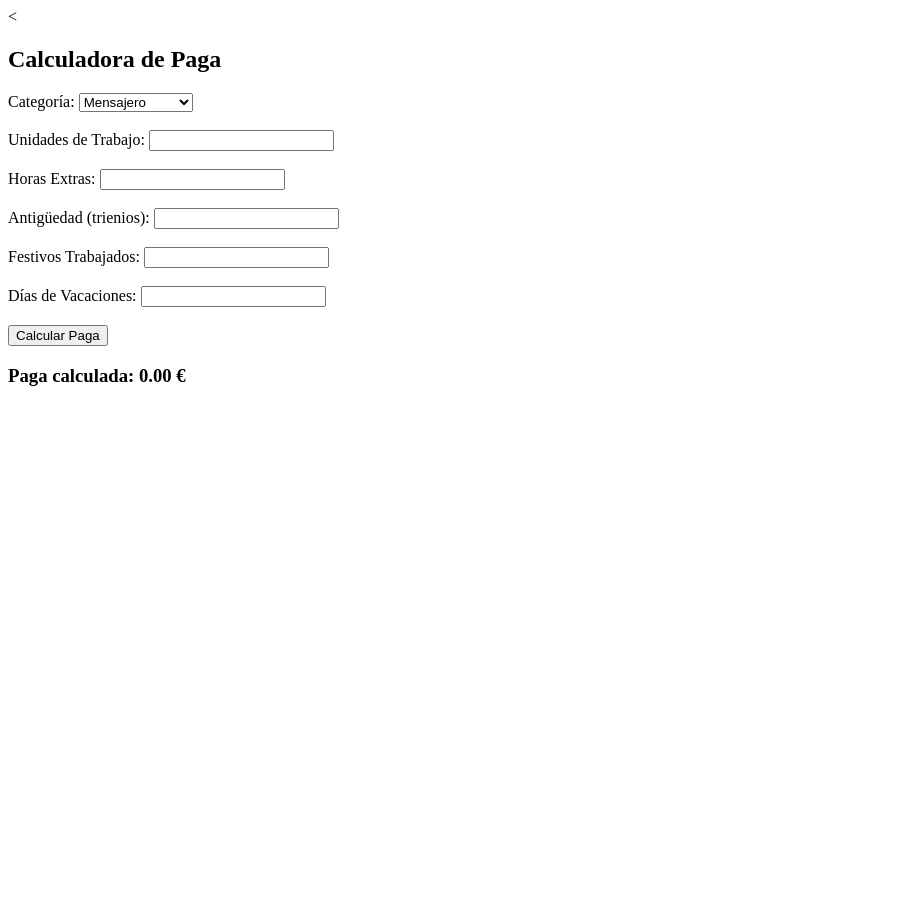
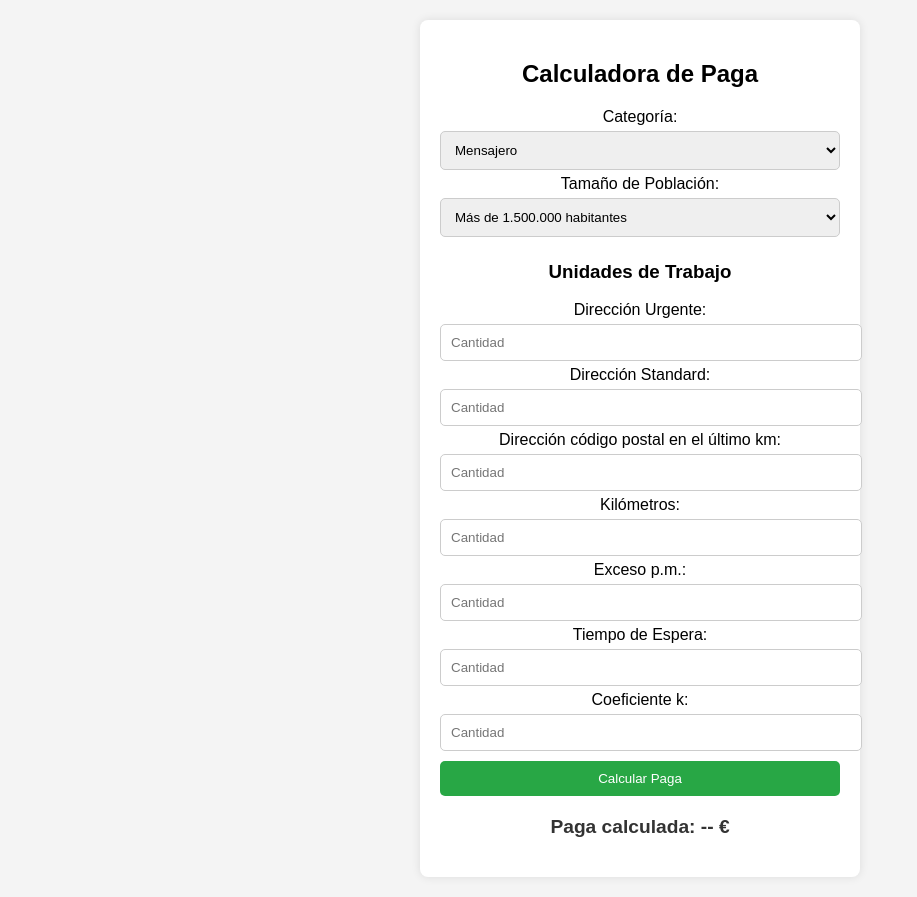
Before and after one commit to facosta92/calculadora_paga, a Flask app: page / in a window 1280 px wide. Shown: the whole page, without its empty margins (0-917 px from the left). Before the commit the page ends 386 px from the top, so only its background shows below. Run offline with Flask 2, Linux system fonts and the light colour scheme.

Commit message:
Actualización de index.html y app.py

```diff
--- a/templates/index.html
+++ b/templates/index.html
@@ -1,18 +1,59 @@
-<<!DOCTYPE html>
+<!DOCTYPE html>
 <html lang="es">
 <head>
     <meta charset="UTF-8">
     <meta name="viewport" content="width=device-width, initial-scale=1.0">
     <title>Calculadora de Paga</title>
+    <style>
+        body {
+            font-family: Arial, sans-serif;
+            background-color: #f4f4f4;
+            margin: 0;
+            padding: 20px;
+            text-align: center;
+        }
+        .container {
+            max-width: 400px;
+            background: white;
+            padding: 20px;
+            border-radius: 8px;
+            box-shadow: 0px 0px 10px rgba(0, 0, 0, 0.1);
+            margin: auto;
+        }
+        input, select, button {
+            width: 100%;
+            padding: 10px;
+            margin: 5px 0;
+            border-radius: 5px;
+            border: 1px solid #ccc;
+        }
+        button {
+            background-color: #28a745;
+            color: white;
+            border: none;
+            cursor: pointer;
+        }
+        button:hover {
+            background-color: #218838;
+        }
+        #resultado {
+            font-size: 1.2em;
+            margin-top: 15px;
+            color: #333;
+        }
+    </style>
     <script>
         async function calcularPaga() {
             let data = {
                 categoria: document.getElementById("categoria").value,
-                unidadesTrabajo: document.getElementById("unidadesTrabajo").value || 0,
-                horasExtras: document.getElementById("horasExtras").value || 0,
-                antiguedad: document.getElementById("antiguedad").value || 0,
-                festivosTrabajados: document.getElementById("festivosTrabajados").value || 0,
-                diasVacaciones: document.getElementById("diasVacaciones").value || 0
+                poblacion: document.getElementById("poblacion").value,
+                urgente: document.getElementById("urgente").value || 0,
+                standard: document.getElementById("standard").value || 0,
+                codigo_postal: document.getElementById("codigo_postal").value || 0,
+                kilometros: document.getElementById("kilometros").value || 0,
+                exceso_pm: document.getElementById("exceso_pm").value || 0,
+                tiempo_espera: document.getElementById("tiempo_espera").value || 0,
+                coef_k: document.getElementById("coef_k").value || 0
             };
 
             let response = await fetch('/calcular', {
@@ -22,36 +63,58 @@
             });
 
             let result = await response.json();
-            document.getElementById("resultado").innerText = "Paga calculada: " + result.paga_calculada + " €";
+            document.getElementById("resultado").innerText = "💰 Paga calculada: " + result.paga_calculada + " €";
         }
     </script>
 </head>
 <body>
+
+    <div class="container">
         <h2>Calculadora de Paga</h2>
+
         <label for="categoria">Categoría:</label>
         <select id="categoria">
             <option value="mensajero">Mensajero</option>
             <option value="ciclomensajero">Ciclomensajero</option>
             <option value="conductor">Conductor</option>
             <option value="andarin">Andarín</option>
-    </select><br><br>
+        </select><br>
 
-    <label for="unidadesTrabajo">Unidades de Trabajo:</label>
-    <input type="number" id="unidadesTrabajo"><br><br>
+        <label for="poblacion">Tamaño de Población:</label>
+        <select id="poblacion">
+            <option value="mas_1500000">Más de 1.500.000 habitantes</option>
+            <option value="501001_1500000">De 501.001 a 1.500.000 habitantes</option>
+            <option value="301001_500000">De 301.001 a 500.000 habitantes</option>
+            <option value="50001_300000">De 50.001 a 300.000 habitantes</option>
+            <option value="menos_150000">Menos de 150.000 habitantes</option>
+        </select><br>
 
-    <label for="horasExtras">Horas Extras:</label>
-    <input type="number" id="horasExtras"><br><br>
+        <h3>Unidades de Trabajo</h3>
 
-    <label for="antiguedad">Antigüedad (trienios):</label>
-    <input type="number" id="antiguedad"><br><br>
+        <label for="urgente">Dirección Urgente:</label>
+        <input type="number" id="urgente" placeholder="Cantidad"><br>
 
-    <label for="festivosTrabajados">Festivos Trabajados:</label>
-    <input type="number" id="festivosTrabajados"><br><br>
+        <label for="standard">Dirección Standard:</label>
+        <input type="number" id="standard" placeholder="Cantidad"><br>
 
-    <label for="diasVacaciones">Días de Vacaciones:</label>
-    <input type="number" id="diasVacaciones"><br><br>
+        <label for="codigo_postal">Dirección código postal en el último km:</label>
+        <input type="number" id="codigo_postal" placeholder="Cantidad"><br>
+
+        <label for="kilometros">Kilómetros:</label>
+        <input type="number" id="kilometros" placeholder="Cantidad"><br>
+
+        <label for="exceso_pm">Exceso p.m.:</label>
+        <input type="number" id="exceso_pm" placeholder="Cantidad"><br>
+
+        <label for="tiempo_espera">Tiempo de Espera:</label>
+        <input type="number" id="tiempo_espera" placeholder="Cantidad"><br>
+
+        <label for="coef_k">Coeficiente k:</label>
+        <input type="number" id="coef_k" placeholder="Cantidad"><br>
 
         <button onclick="calcularPaga()">Calcular Paga</button>
-    <h3 id="resultado">Paga calculada: 0.00 €</h3>
+        <h3 id="resultado">Paga calculada: -- €</h3>
+    </div>
+
 </body>
 </html>
```
Lines whose indentation alone changed are shown as unchanged.
